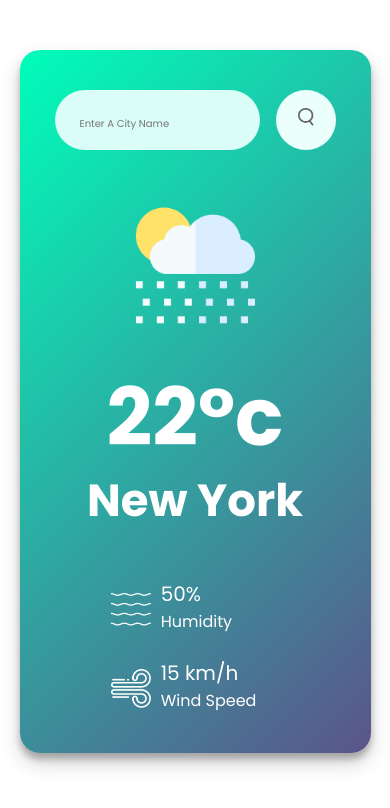
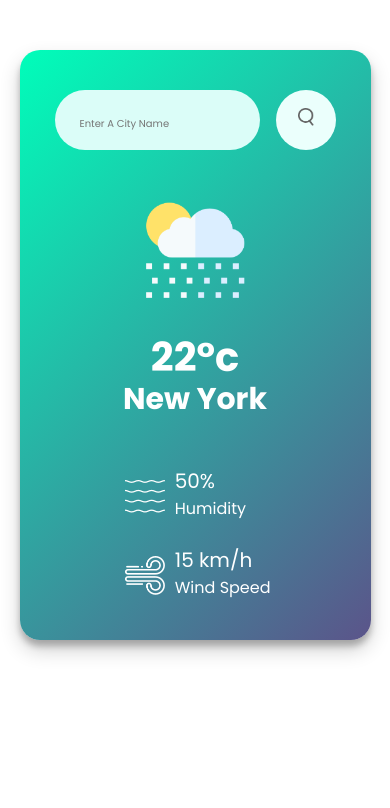
Before and after one commit to vysnoo/weather-app-js, a plain HTML site: page index.html in a window 390 px wide. Drawn offline with Linux system fonts and the light colour scheme.

Commit message:
media queries added

```diff
--- a/css/style.css
+++ b/css/style.css
@@ -100,10 +100,18 @@ body {
   .search input::placeholder {
     font-size: 10px;
   }
-
+  .weather-icon {
+    width: 140px;
+  }
+  .weather h1 {
+    font-size: 40px;
+  }
+  .weather h2 {
+    font-size: 30px;
+  }
   .details {
     display: block;
-    padding-left: 20%;
+    padding-left: 25%;
   }
   .details .col {
     margin-top: 30px;
```
